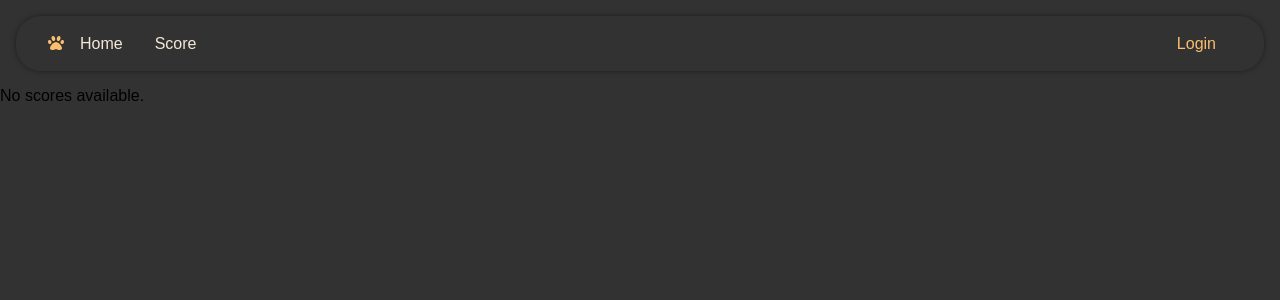
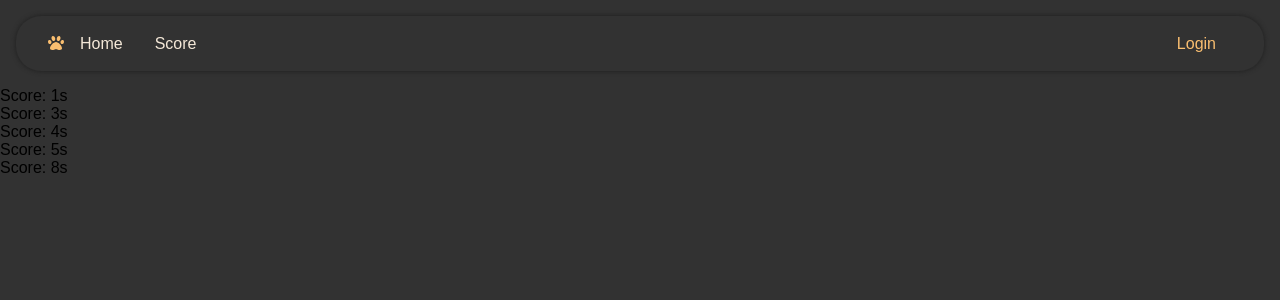
Before and after one commit to DianaEP/catch-me, a React (Vite) app: page /score in a window 1280 px wide. Shown: the top 300 px of the page. Built offline with nearby package versions, Linux system fonts and the light colour scheme; data requests are answered from the project's data file; a web font is replaced by a local one.

Commit message:
Refactor Score component Updated `Score` component to fetch scores from the server using `getScore`. Implemented filtering to show only the top 5 unique scores

```diff
--- a/db.json
+++ b/db.json
@@ -128,28 +128,32 @@
   ],
   "score": [
     {
-      "id": 1,
-      "score": 2
+      "id": "0a8ca6d4-2dcb-42e6-9746-d6b26859227f",
+      "score": 8
     },
     {
-      "id": 1,
+      "id": "f61fe9d3-977e-4288-9a77-d6b51075c234",
+      "score": 5
+    },
+    {
+      "id": "88efea2a-8341-4718-976e-1a92dbd56787",
+      "score": 17
+    },
+    {
+      "id": "1874cd6f-7f4b-45cc-9cc6-f753933c20f6",
+      "score": 1
+    },
+    {
+      "id": "74de5f08-c4e1-4964-9e27-252f79f4625d",
+      "score": 1
+    },
+    {
+      "id": "9fa899f7-c16a-4f90-8e3d-a2b098aea737",
       "score": 4
     },
     {
-      "id": 2,
+      "id": "9d376aff-adb8-4acb-b71e-62762ad1959e",
       "score": 3
-    },
-    {
-      "id": 1,
-      "score": 2
-    },
-    {
-      "id": 2,
-      "score": 3
-    },
-    {
-      "id": 1,
-      "score": 2
     }
   ]
 }
--- a/package.json
+++ b/package.json
@@ -15,7 +15,8 @@
     "react": "^18.3.1",
     "react-dom": "^18.3.1",
     "react-icons": "^5.3.0",
-    "react-router-dom": "^6.26.1"
+    "react-router-dom": "^6.26.1",
+    "uuid": "^10.0.0"
   },
   "devDependencies": {
     "@eslint/js": "^9.9.0",
--- a/src/components/game-over/GameOver.jsx
+++ b/src/components/game-over/GameOver.jsx
@@ -15,10 +15,6 @@ export default function GameOver({message,resetGame,score}){
 
     const latestScore = score.length > 0 ? score[score.length - 1].score : 0;
 
-    // console.log(latestScore);
-
-
-
     return(
         <div className="message-container">
             <div className="message">
@@ -27,7 +23,7 @@ export default function GameOver({message,resetGame,score}){
                     <img src={imageSrc} alt="game-over-image" />
                     <p>{message}</p>
                 </div>
-                <p>Score :<span>{latestScore}</span></p>
+                <p>Score :<span>{latestScore}s</span></p>
                 <button className='game-over-button' onClick={handleGameOverClick}>Play again</button>
             </div>
 
--- a/src/components/game/Game.jsx
+++ b/src/components/game/Game.jsx
@@ -1,10 +1,10 @@
 import './Game.css'
-// import { gridItems } from '../../data';
 import { useContext, useEffect, useRef, useState } from 'react';
 import imageSrc from '../../assets/kitty.svg'
 import GameOver from '../game-over/GameOver';
 import PropTypes from 'prop-types';
 import { ScoreContext } from '../../App';
+import { v4 as uuidv4 } from 'uuid';
 
 const wrongItemMessage =[
     "Wrong ... Try again!",
@@ -38,6 +38,8 @@ async function postScore(score){
             body: JSON.stringify(score),
           });
         const data = await response.json();
+        console.log(data);
+
 
     }catch(error){
         console.error('Error fetching grid items:', error);
@@ -58,8 +60,8 @@ export default function Game(){
 
     const [initialTime, setInitialTime] = useState(30);
 
-    const [nextId, setNextId] = useState(1);
     const intervalRef = useRef(null);
+    const uniqueId = uuidv4();
 
 
 
@@ -80,7 +82,8 @@ export default function Game(){
         if(timer <= 0){
             clearInterval(intervalRef.current);
             setMessage("I knew it! Time is up... Try again!")
-            setGameOver(true)
+            setGameOver(true);
+            setScore((prevScore) => [...prevScore, { id: uniqueId, score: 0 }]);
         }
     },[timer])
 
@@ -106,12 +109,12 @@ export default function Game(){
         const randomIndexMessage = Math.floor(Math.random()* wrongItemMessage.length);
         if(itemId === randomItem.id){
             const timeTaken = initialTime - timer;
+
             setMessage("Good job! You're not that bad after all.");
             setGameOver(true);
-            setScore((prevScore) => [...prevScore, {id:nextId, score: timeTaken}]);
-            setNextId(prevId => prevId + 1);
+            setScore((prevScore) => [...prevScore, {id:uniqueId, score: timeTaken}]);
             clearInterval(intervalRef.current);
-            await postScore({ id: nextId, score: timeTaken });
+            await postScore({ id: uniqueId, score: timeTaken });
         } else {
             setWrongMessage(wrongItemMessage[randomIndexMessage]);
         }
--- a/src/components/score/Score.jsx
+++ b/src/components/score/Score.jsx
@@ -1,10 +1,32 @@
-import { useContext } from 'react'
+import { useContext, useEffect } from 'react'
 import './Score.css'
 import { ScoreContext } from '../../App'
 
+async function getScore(setScore){
+    try{
+        const response= await fetch('http://localhost:3000/score')
+        const data = await response.json();
+        setScore(data)
+    }catch(error){
+        console.error('Error fetching scores:', error)
+    }
+}
+
 export default function Score(){
-    const {score} = useContext(ScoreContext);
+    const {score, setScore} = useContext(ScoreContext);
     console.log(score);
+    useEffect(()=>{
+        getScore(setScore);
+    },[])
+
+    const firstFiveScores = score
+        .sort((a,b) => a.score - b.score) // sort ascending
+        .filter((scoreCurrElem, index) =>
+            index === score.findIndex((s)=> s.score === scoreCurrElem.score)) // is finding the first index of an element in the score array  that has the same score as the current scoreCurrElem.
+        .slice(0,5) // create a new array with the first 5
+
+        console.log(firstFiveScores);
+
 
     return(
         <>
@@ -14,9 +36,9 @@ export default function Score(){
                 <p>No scores available.</p>
             ) : (
                 <ul>
-                    {score.map((scoreEntry) => (
+                    {firstFiveScores.map((scoreEntry) => (
                         <li key={scoreEntry.id}>
-                            ID: {scoreEntry.id}, Score: {scoreEntry.score}
+                            Score: {scoreEntry.score}s
                         </li>
                     ))}
                 </ul>
```
Also changed, not shown: 1 other file (tests, documents, lock files or other folders).
